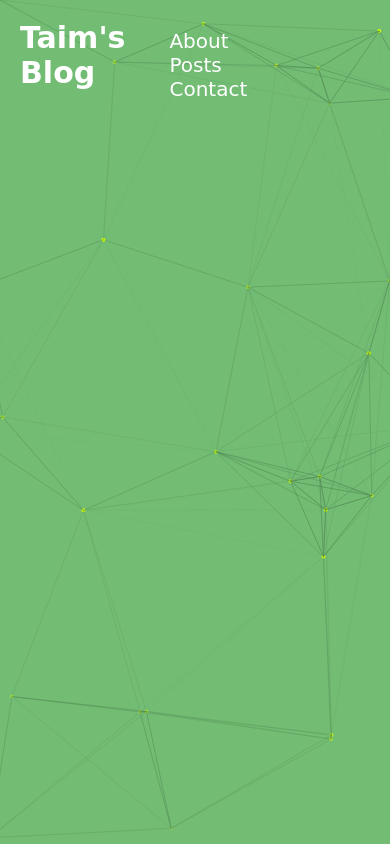
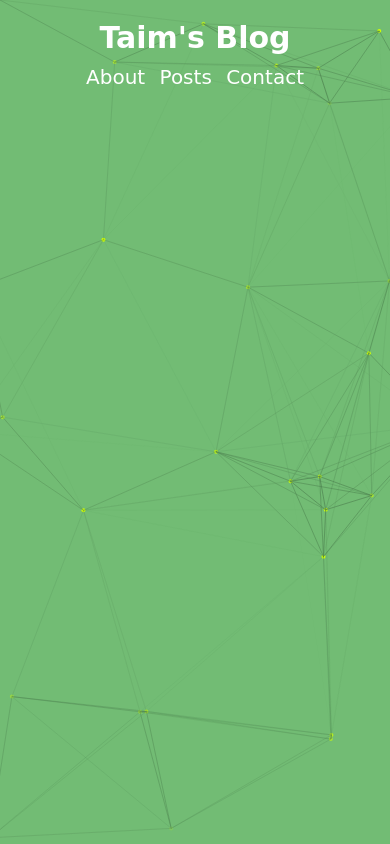
Before and after one commit to taimoor-th1904453/PersonalBlog, a plain HTML site: page index.html in a window 390 px wide. Drawn offline with Linux system fonts and the light colour scheme; a web font is replaced by a local one.

Commit message:
responsive update index

```diff
--- a/styles/index.css
+++ b/styles/index.css
@@ -12,7 +12,6 @@ body{
 }
 
 ul {
-
     list-style-type: none;
     margin: 0;
     padding: 0;
@@ -52,3 +51,19 @@ header {
     align-items: baseline;
     justify-content: space-between;
 }
+
+@media only screen and (max-width: 600px) {
+    header {
+        flex-direction: column;
+        align-items: center;
+        gap: 10px;
+    }
+
+    ul li {
+        margin: 0px;
+        margin-top: 50px;
+        display: inline;
+        position: relative;
+    }
+
+}
```
